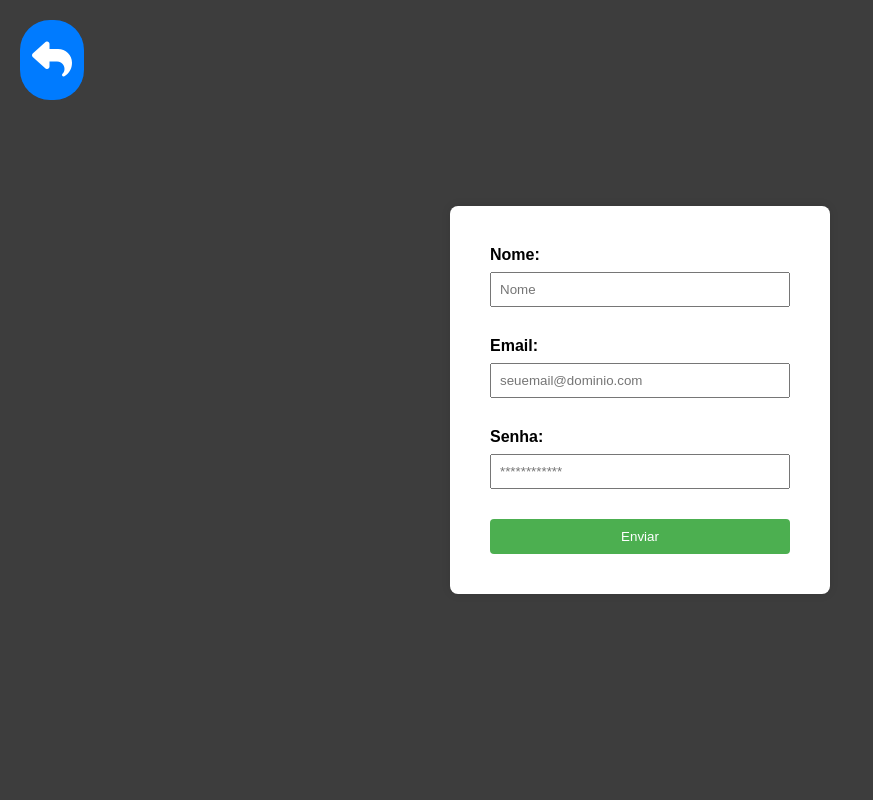
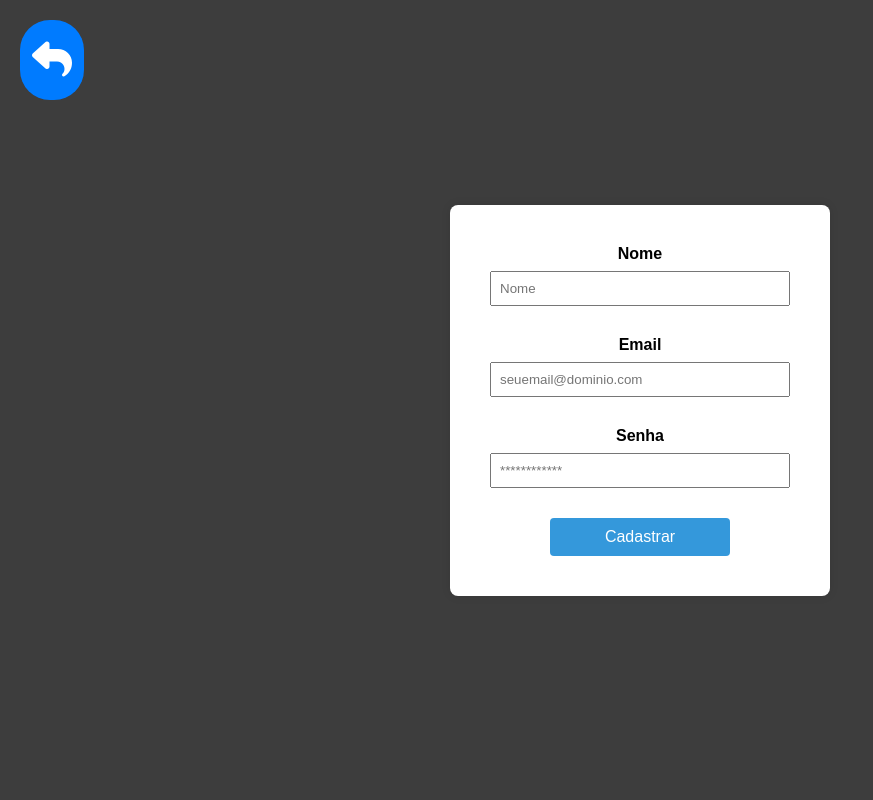
Before and after one commit to LucasJRufino/gamenerd, a PHP site: page /signup.php in a window 1280 px wide. Shown: the whole page, without its empty margins (0-873 px from the left). Run offline with PHP 8.4, Linux system fonts and the light colour scheme; some libraries are stand-ins or nearby versions.

Commit message:
style: signup screen button match color

```diff
--- a/signup.php
+++ b/signup.php
@@ -12,17 +12,22 @@
     <style>
         body {
             font-family: Arial, sans-serif;
+            display: flex;
+            flex-direction: column;
+            align-items: center;
+            justify-content: center;
             margin: 0;
             padding: 0;
-            display: flex;
-            justify-content: center;
-            align-items: center;
             height: 100vh;
             background-color: #3d3d3d;
         }
 
         form {
             background-color: #fff;
+            display: flex;
+            flex-direction: column;
+            align-items: center;
+            justify-content: center;
             padding: 40px;
             border-radius: 8px;
             box-shadow: 0 0 10px rgba(0, 0, 0, 0.1);
@@ -43,17 +48,18 @@
         }
 
         button {
-            background-color: #4caf50;
+            background-color: #3498db;
             color: #fff;
             padding: 10px;
             border: none;
             border-radius: 4px;
             cursor: pointer;
-            width: 100%;
+            width: 60%;
+            font-size: 16px;
         }
 
         button:hover {
-            background-color: #45a049;
+            background-color: #237eba;
         }
 
         #botaoSeta {
@@ -76,18 +82,16 @@
 <button id="botaoSeta" onclick="history.back()"><i class="fa-solid fa-reply"></i></button>
     <form class="form" id="formMod">
 
-        <label for="nomeM">Nome:</label>
+        <label for="nomeM">Nome</label>
         <input type="text" name="nomeM" class="form_input" id="nomeM" placeholder="Nome" required>
 
-        <label for="emailE">Email:</label>
+        <label for="emailE">Email</label>
         <input  type="email" name="emailE" class="form_input" id="emailE" placeholder="seuemail@dominio.com"required>
 
-        <label for="senhaS">Senha:</label>
+        <label for="senhaS">Senha</label>
         <input  type="password" name="senhaS" class="form_input" id="senhaS" placeholder="************"required>
 
-        <!-- Adicione outros campos conforme necessário -->
-
-        <button type="button" class="btn btn-primary" id="btnMod" onclick="inserirModerador()">Enviar</button>
+        <button type="button" class="btn btn-primary" id="btnMod" onclick="inserirModerador()">Cadastrar</button>
     </form>
 </body>
 </html>
```
